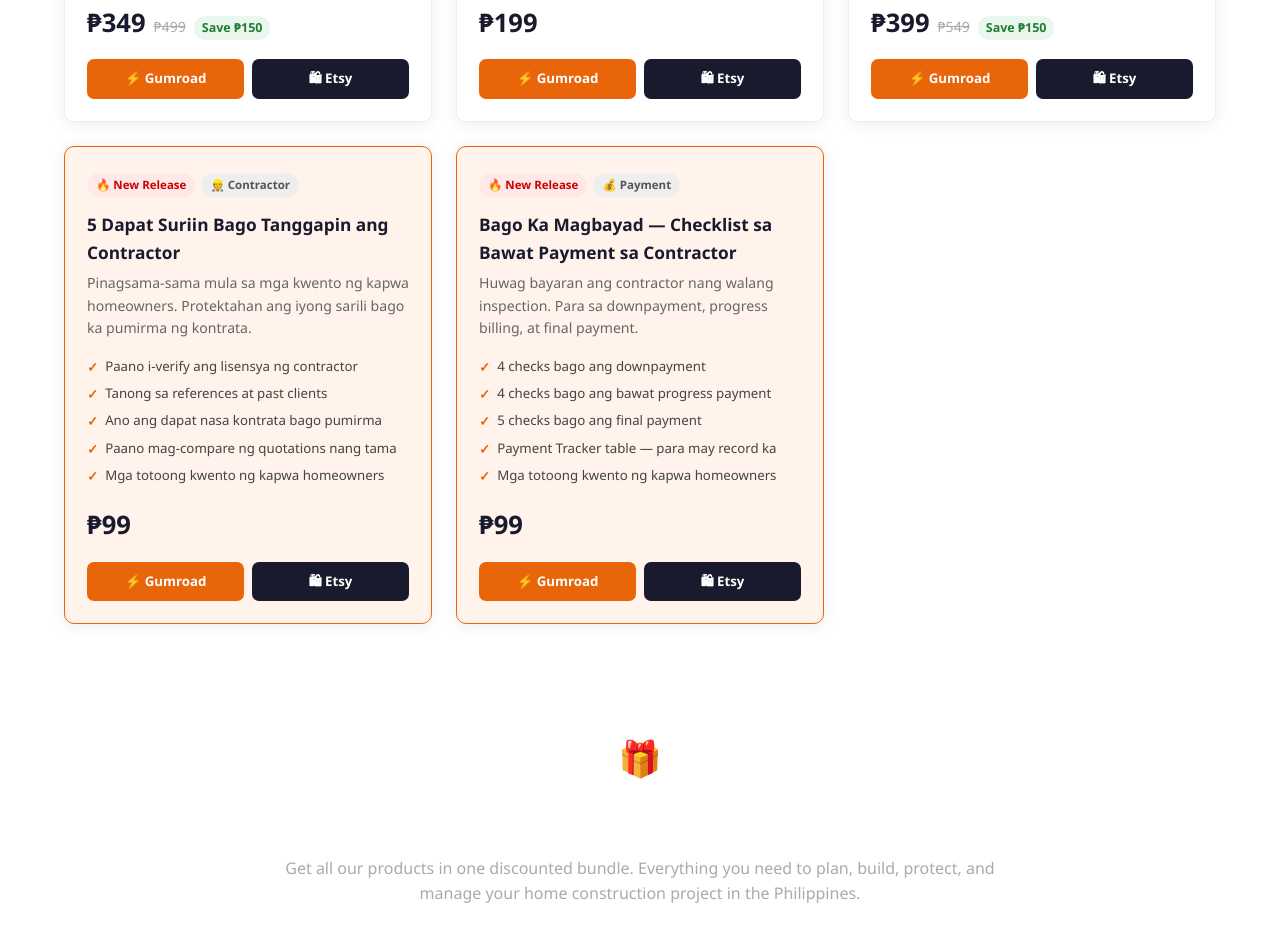
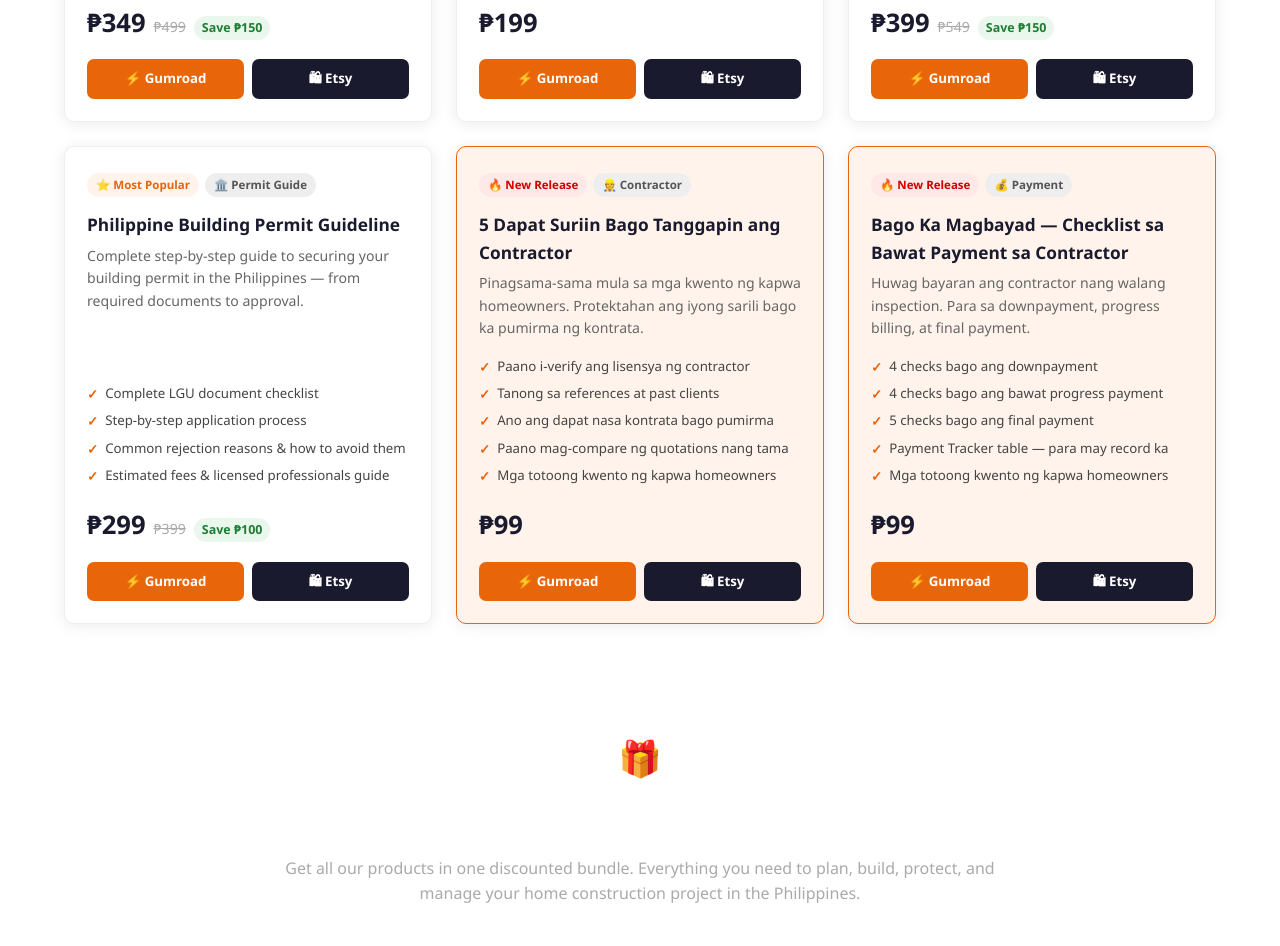
Before and after one commit to michaelmelocoton-crypto/buildeasyph, a plain HTML site: page index.html in a window 1280 px wide. Shown: the part 1133-2079 px from the top of the page. Drawn offline with Linux system fonts and the light colour scheme.

Commit message:
Update index.html

```diff
--- a/index.html
+++ b/index.html
@@ -344,6 +344,31 @@
       </div>
     </div>
 
+    <!-- Philippine Building Permit Guide -->
+<div class="product-card">
+  <div class="card-badges">
+    <span class="badge badge-popular">⭐ Most Popular</span>
+    <span class="badge badge-type">🏛️ Permit Guide</span>
+  </div>
+  <div class="card-title">Philippine Building Permit Guideline</div>
+  <div class="card-desc">Complete step-by-step guide to securing your building permit in the Philippines — from required documents to approval.</div>
+  <ul class="card-features">
+    <li>Complete LGU document checklist</li>
+    <li>Step-by-step application process</li>
+    <li>Common rejection reasons & how to avoid them</li>
+    <li>Estimated fees & licensed professionals guide</li>
+  </ul>
+  <div class="card-price">
+    <span class="price-main">₱299</span>
+    <span class="price-old">₱399</span>
+    <span class="price-save">Save ₱100</span>
+  </div>
+  <div class="card-btns">
+    <a href="https://buildeasyph.gumroad.com" class="btn btn-primary" target="_blank">⚡ Gumroad</a>
+    <a href="https://buildeasyph.gumroad.com" class="btn btn-secondary" target="_blank">🛍 Etsy</a>
+  </div>
+</div>
+
     <!-- 5. NEW: Contractor Hiring Checklist -->
     <div class="product-card highlight">
       <div class="card-badges">
```
